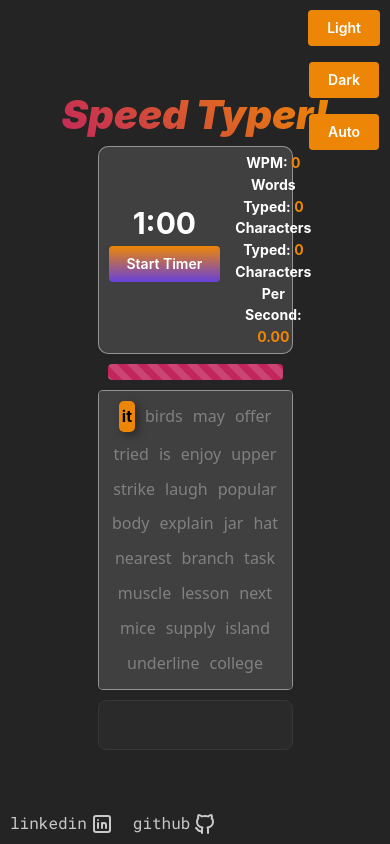
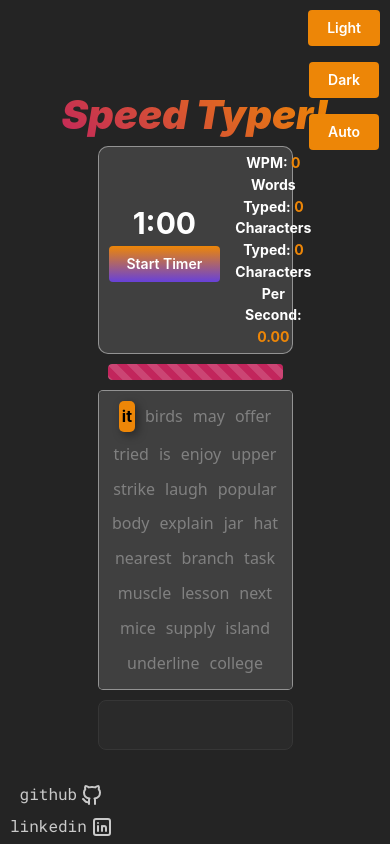
Before and after one commit to taariqelliott/speed-type-test, a React (Vite) app: page / in a window 390 px wide. Built offline with nearby package versions, Linux system fonts and the light colour scheme.

Commit message:
Add responsive styles for mobile devices in Game module CSS

```diff
--- a/src/pages/Game.module.css
+++ b/src/pages/Game.module.css
@@ -160,9 +160,16 @@
     bottom: 5px;
     left: 7px;
     text-align: center;
+    @media (max-width: 855px) {
+        flex-direction: column-reverse;
+    }
 }
 
 .anchors {
+    @media (max-width: 914px) {
+        margin-top: -12px;
+        margin-bottom: -3px;
+    }
     transition: all cubic-bezier(0.25, 0.46, 0.45, 0.94) 0.5s;
 }
 
```
